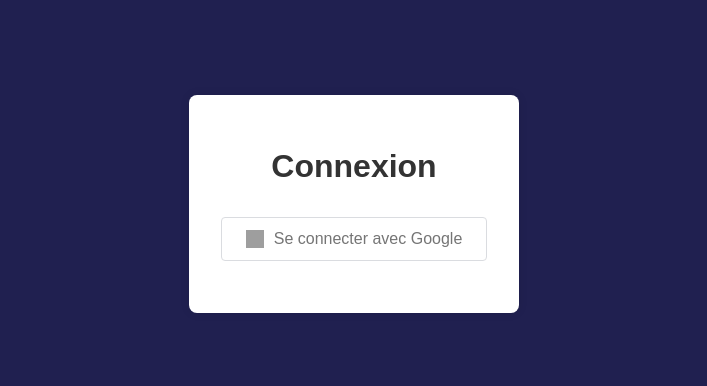
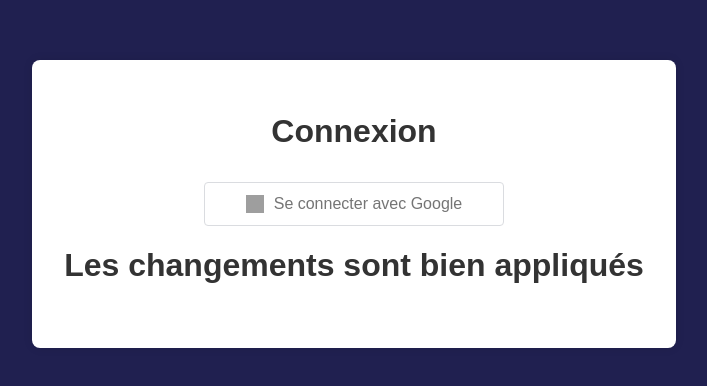
Before and after one commit to Jules-Gossiaux/JustWin, a website built with Vite: page index.html in a window 1280 px wide. Shown: the part 196-582 px from the top of the page, without its empty margins (286-993 px from the left). Built offline with nearby package versions, Linux system fonts and the light colour scheme; grey boxes are pictures that could not be loaded.

Commit message:
premier commit du pc de Ninon

```diff
--- a/index.html
+++ b/index.html
@@ -18,6 +18,7 @@
         </button>
         <!-- Zone pour afficher les messages de statut -->
         <p id="message"></p>
+        <h1>Les changements sont bien appliqués</h1>
     </div>
     <script src="app.js"></script>
 </body>
```
